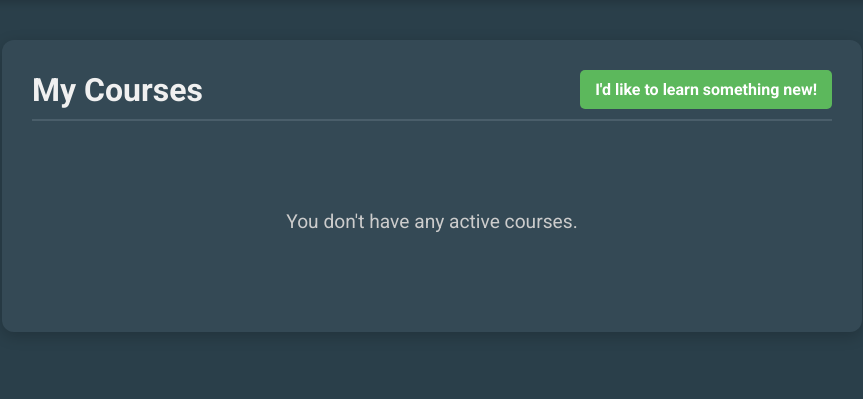
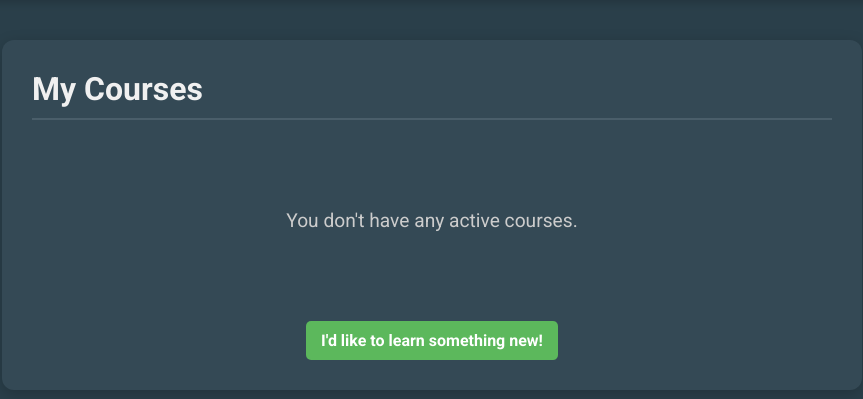
Before and after one commit to SuperscriptSystems/Quillio, a Flask app: page /course_dashboard in a window 1280 px wide. Shown: the part 58-457 px from the top of the page, without its empty margins (208-1071 px from the left). Run offline with Flask 3, Linux system fonts and the light colour scheme; the visitor is signed in with stand-in values (Sample User, id 1); data that the repository does not hold is empty.

Commit message:
Moved “id like to learn something new” button under the courses in the course dashboard

```diff
--- a/templates/course_dashboard.html
+++ b/templates/course_dashboard.html
@@ -8,7 +8,7 @@
     .container { max-width: 800px; margin: auto; background: #344955; padding: 30px; border-radius: 12px; box-shadow: 0 4px 15px rgba(0,0,0,0.2); }
     .header { display: flex; justify-content: space-between; align-items: center; border-bottom: 2px solid #4a5e6a; padding-bottom: 10px; margin-bottom: 20px;}
     .header h1 { margin: 0; color: #F0F0F0; border: none; padding: 0;}
-    .new-course-btn { background: #5cb85c; color: white; padding: 10px 15px; border-radius: 5px; text-decoration: none; font-weight: bold; }
+    .new-course-btn { background: #5cb85c; color: white; padding: 10px 15px; border-radius: 5px; text-decoration: none; font-weight: bold; display: inline-block; margin: 20px auto 0; }
     .new-course-btn:hover { background: #4a9a4a; }
     .course-list { list-style-type: none; padding-left: 0; }
     .course-item { background: #2A3F4A; margin-bottom: 15px; border-radius: 8px; overflow: hidden; }
@@ -20,12 +20,12 @@
     .progress-bar-container { background-color: #4a5e6a; height: 10px; }
     .progress-bar { background-color: #5cb85c; height: 100%; width: 0%; transition: width 0.5s ease-in-out; }
     .no-courses { text-align: center; color: #cccccc; padding: 50px; font-size: 1.2rem; }
-</style>
+    .new-course-wrapper { text-align: center; }
+ </style>
 
-<div class="container">
+ <div class="container">
     <div class="header">
         <h1>{% if lang == 'russian' %}Мои курсы{% else %}My Courses{% endif %}</h1>
-        <a href="{{ url_for('home') }}" class="new-course-btn">{% if lang == 'russian' %}Я хочу научиться чему-то новому!{% else %}I'd like to learn something new!{% endif %}</a>
     </div>
 
     {% if courses %}
@@ -52,5 +52,8 @@
             <p>{% if lang == 'russian' %}У вас нет активных курсов.{% else %}You don't have any active courses.{% endif %}</p>
         </div>
     {% endif %}
-</div>
-{% endblock %}
+    <div class="new-course-wrapper">
+        <a href="{{ url_for('home') }}" class="new-course-btn">{% if lang == 'russian' %}Я хочу научиться чему-то новому!{% else %}I'd like to learn something new!{% endif %}</a>
+    </div>
+ </div>
+ {% endblock %}
```
